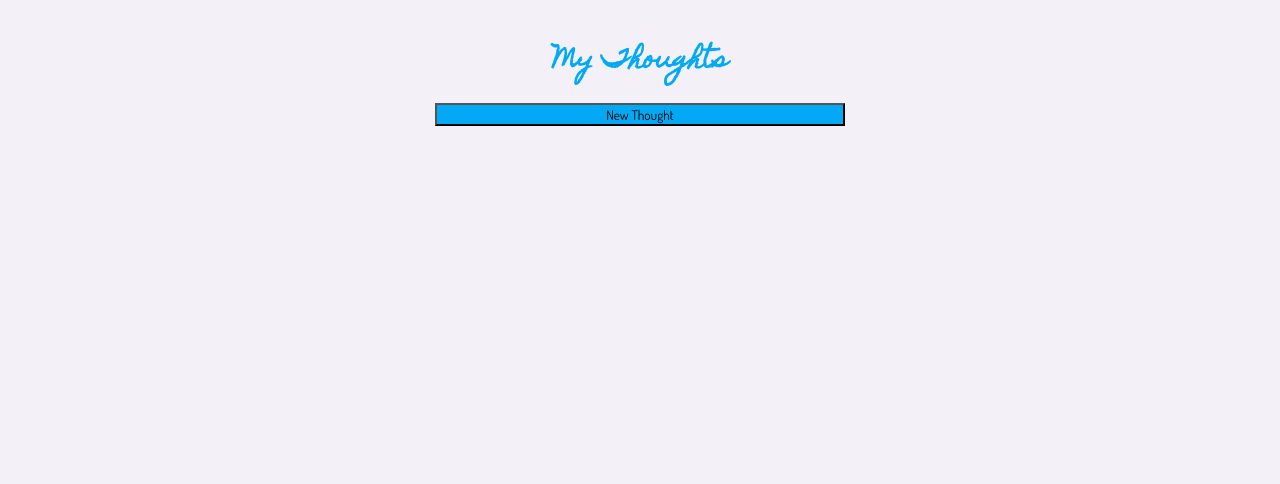
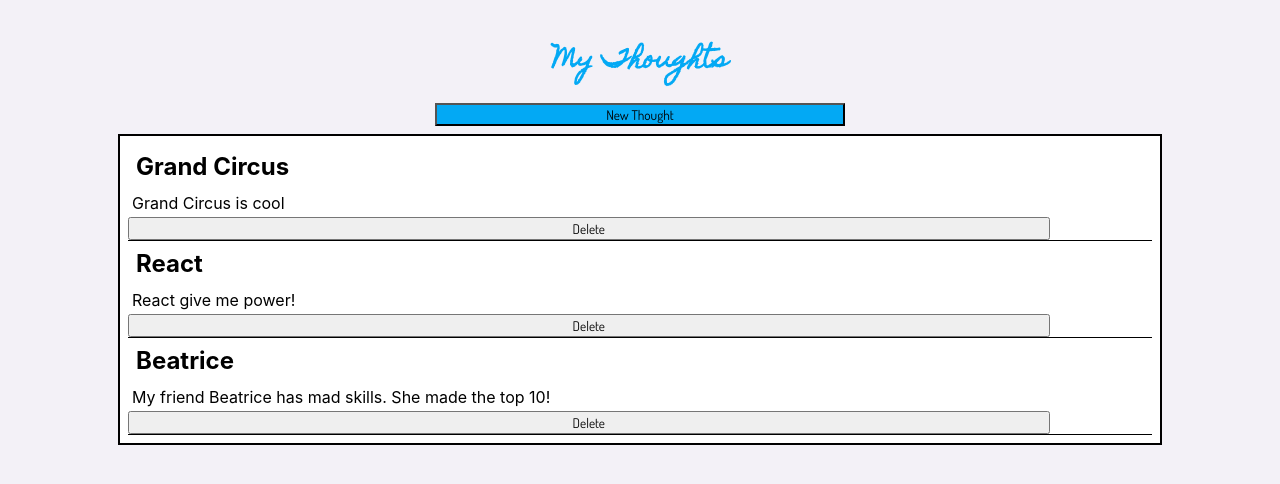
Before and after one commit to amshholland/react-lab-2, a React (Create React App) app: page / in a window 1280 px wide. Shown: the top 484 px of the page. Built offline with nearby package versions, Linux system fonts and the light colour scheme.

Commit message:
more formatting

```diff
--- a/src/components/PostForm.css
+++ b/src/components/PostForm.css
@@ -1,6 +1,6 @@
 .PostForm {
     background-color: #79c5e8;
-    width: 100%;
+    width: 525px;
     height: 50vh;
     display: flex;
     flex-direction: column;
--- a/src/components/PostInList.css
+++ b/src/components/PostInList.css
@@ -0,0 +1,15 @@
+.PostInList {
+    display: flex;
+    flex-direction: column;
+    border-bottom: 1px solid black;
+    align-items: flex-start;
+}
+
+.postTitle {
+    font-size: 24px;
+    margin: 8px;
+}
+
+.postThought {
+    margin: 4px;
+}
--- a/src/components/PostInList.tsx
+++ b/src/components/PostInList.tsx
@@ -11,9 +11,9 @@ function PostInList( { post, onDelete }: Props ) {
 
     return (
         <div className="PostInList">
-            <h3>{ post.title }</h3>
-            <p>{ post.thought }</p>
-            <button onClick={ onDelete }>Delete</button>
+            <h3 className="postTitle">{ post.title }</h3>
+            <p className="postThought">{ post.thought }</p>
+            <button className="delete" onClick={ onDelete }>Delete</button>
         </div>
     );
 }
--- a/src/components/SocialPosts.css
+++ b/src/components/SocialPosts.css
@@ -4,6 +4,13 @@
     align-items: center;
     padding: 20px;
     background-color: #f3f1f7;
+}
+
+.PostContainer {
+    border: 2px solid black;
+    margin: 8px;
+    padding: 8px;
+    width: 80vw;
 }
 
 .newThoughtButton{
--- a/src/components/SocialPosts.tsx
+++ b/src/components/SocialPosts.tsx
@@ -8,10 +8,14 @@ import PostInList from './PostInList';
 
 function SocialPosts() {
     const [ postform, setPostForm ] = useState( false );
-    const [ posts, setPosts ] = useState<Post[]>( [
-    ] );
+
     const closeButton = <button type="button" className="closeButton" onClick={ closeForm }>X</button>;
 
+    const [ posts, setPosts ] = useState<Post[]>( [
+        { title: "Grand Circus", thought: "Grand Circus is cool" },
+        { title: "React", thought: "React give me power!" },
+        { title: "Beatrice", thought: "My friend Beatrice has mad skills. She made the top 10!" },
+    ] );
 
     function showForm() {
         setPostForm( true );
```
